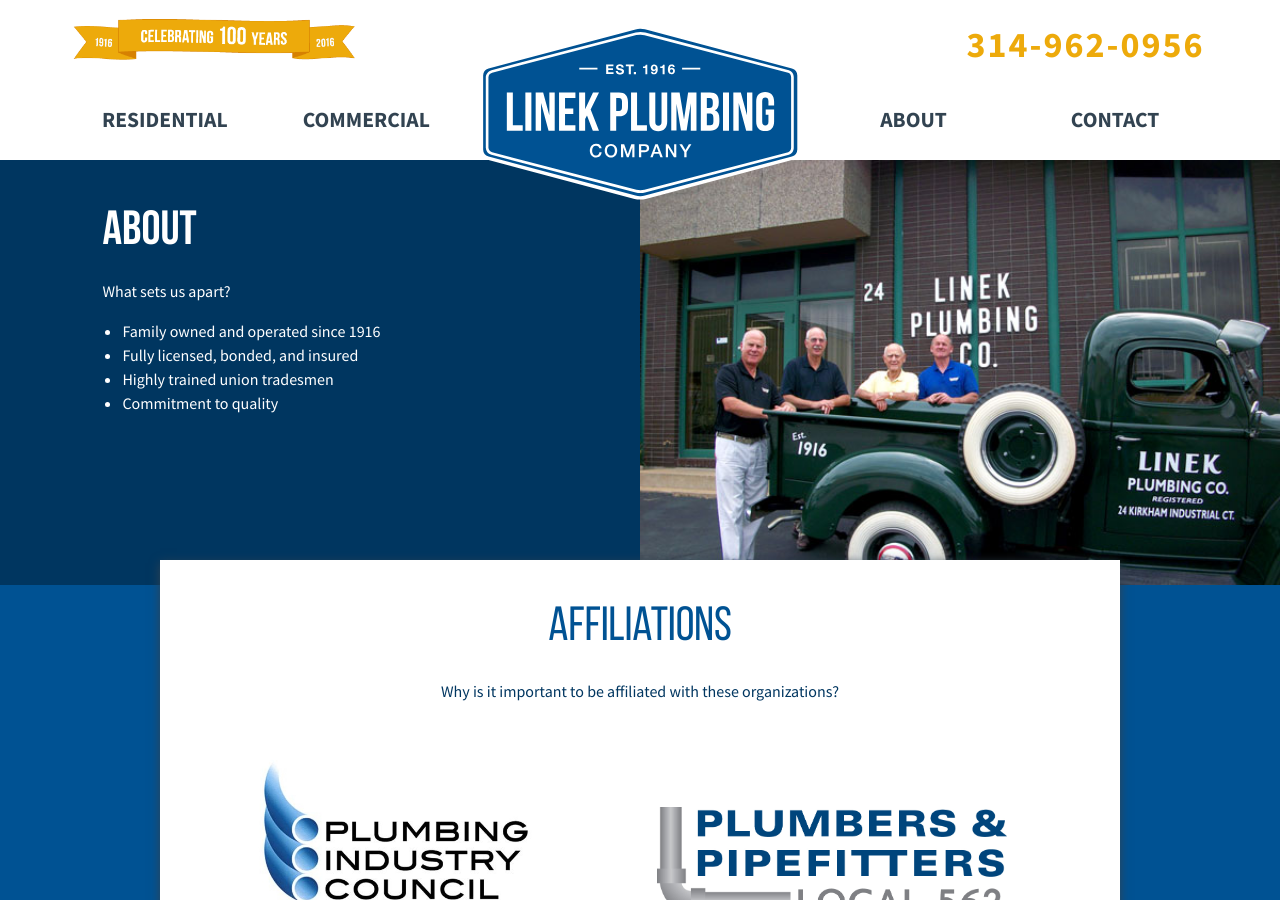
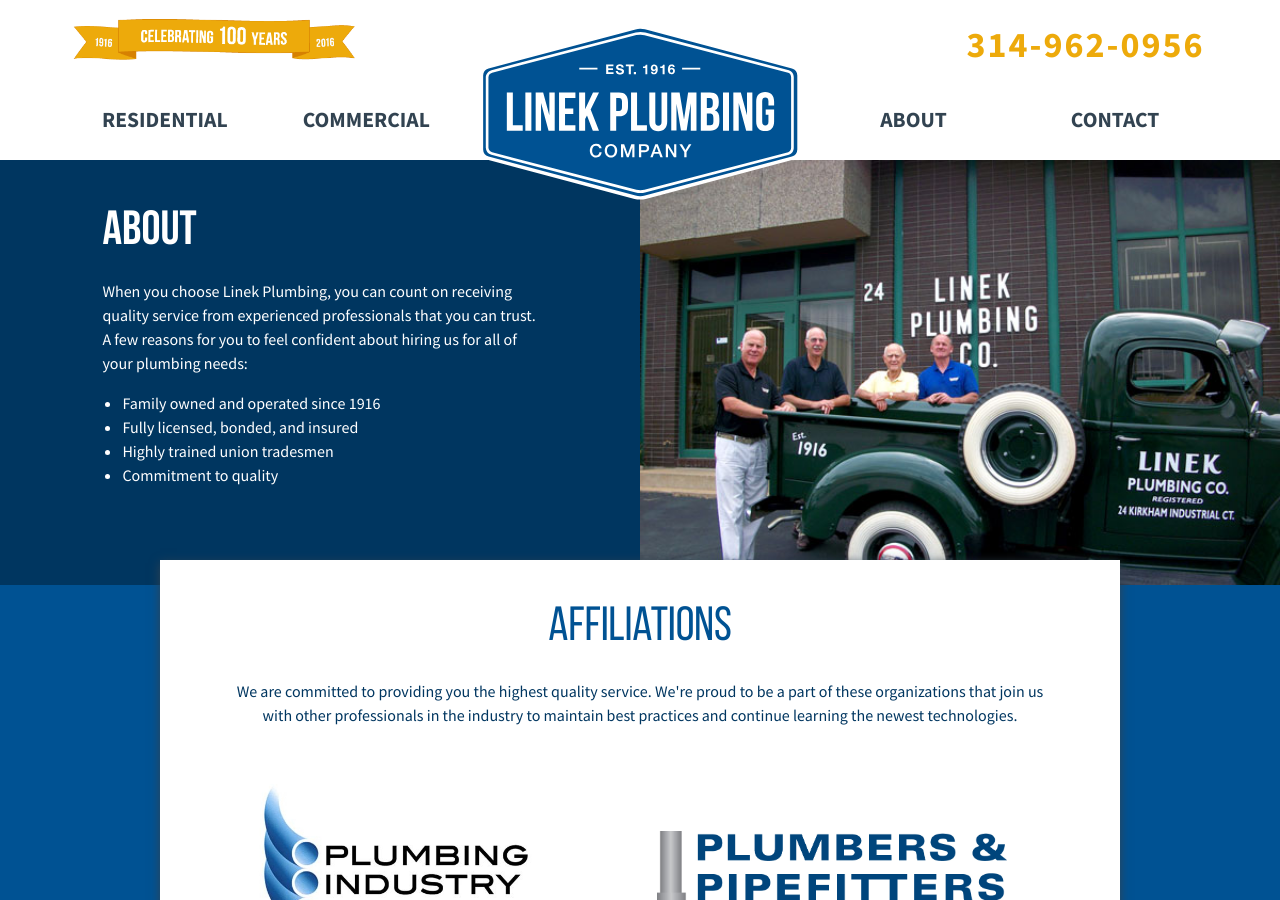
Before and after one commit to alexlinek/lpc, a Jekyll site: the page built from about/index.html, in a window 1280 px wide and 900 px high. Built offline with Jekyll 4.4.1, drawn with Linux system fonts in a browser that asks for light colours; some web fonts are replaced.

Commit message:
About content

```diff
--- a/about/index.html
+++ b/about/index.html
@@ -7,7 +7,7 @@
   <div class="page-header">
     <div class="span1-2 left-header">
       <h1>About</h1>
-      <p>What sets us apart?</p>
+      <p>When you choose Linek Plumbing, you can count on receiving quality service from experienced professionals that you can trust. A few reasons for you to feel confident about hiring us for all of your plumbing needs:</p>
       <ul class="about-list">
         <li>Family owned and operated since 1916</li>
         <li>Fully licensed, bonded, and insured</li>
@@ -24,7 +24,7 @@
     <div class="group">
       <hgroup class="span1-1">
         <h1>Affiliations</h1>
-        <p>Why is it important to be affiliated with these organizations?</p>
+        <p>We are committed to providing you the highest quality service. We're proud to be a part of these organizations that join us with other professionals in the industry to maintain best practices and continue learning the newest technologies.</p>
       </hgroup>
     </div>
     <div class="group aff-logos">
```
